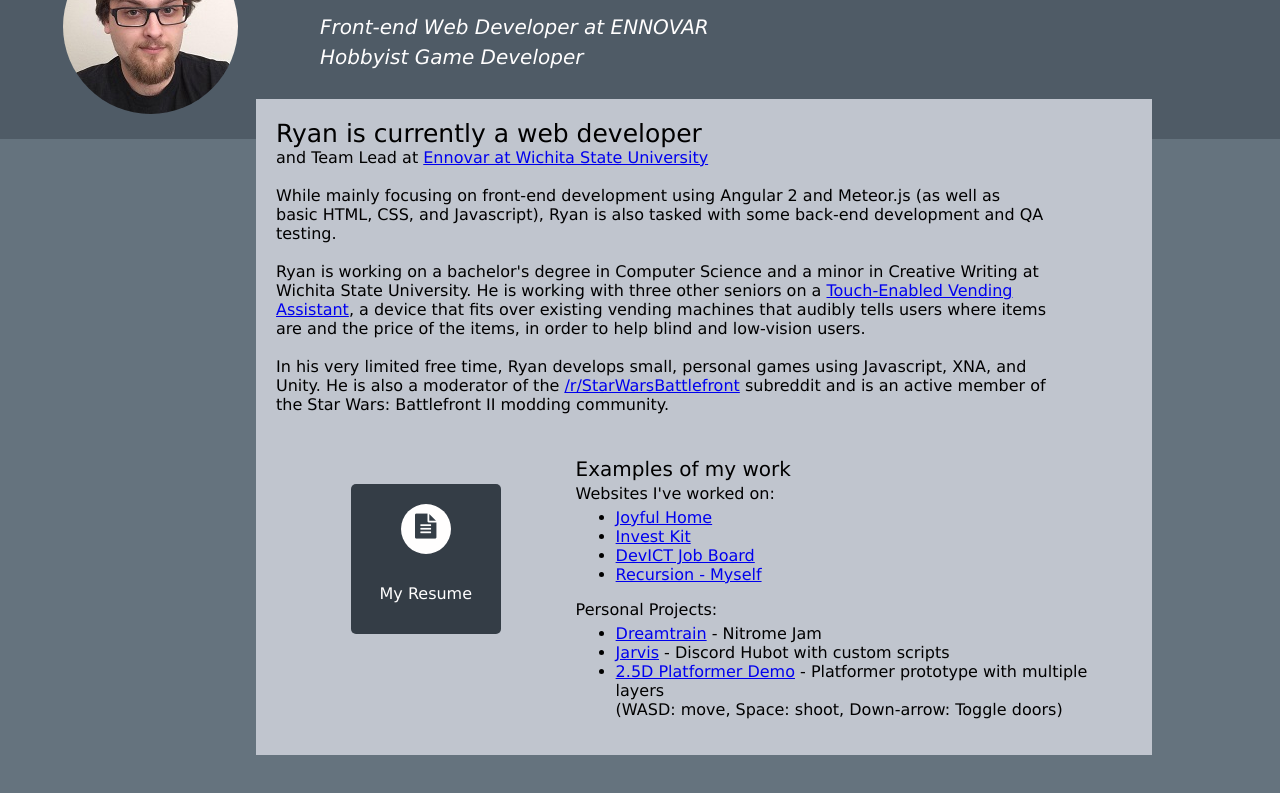
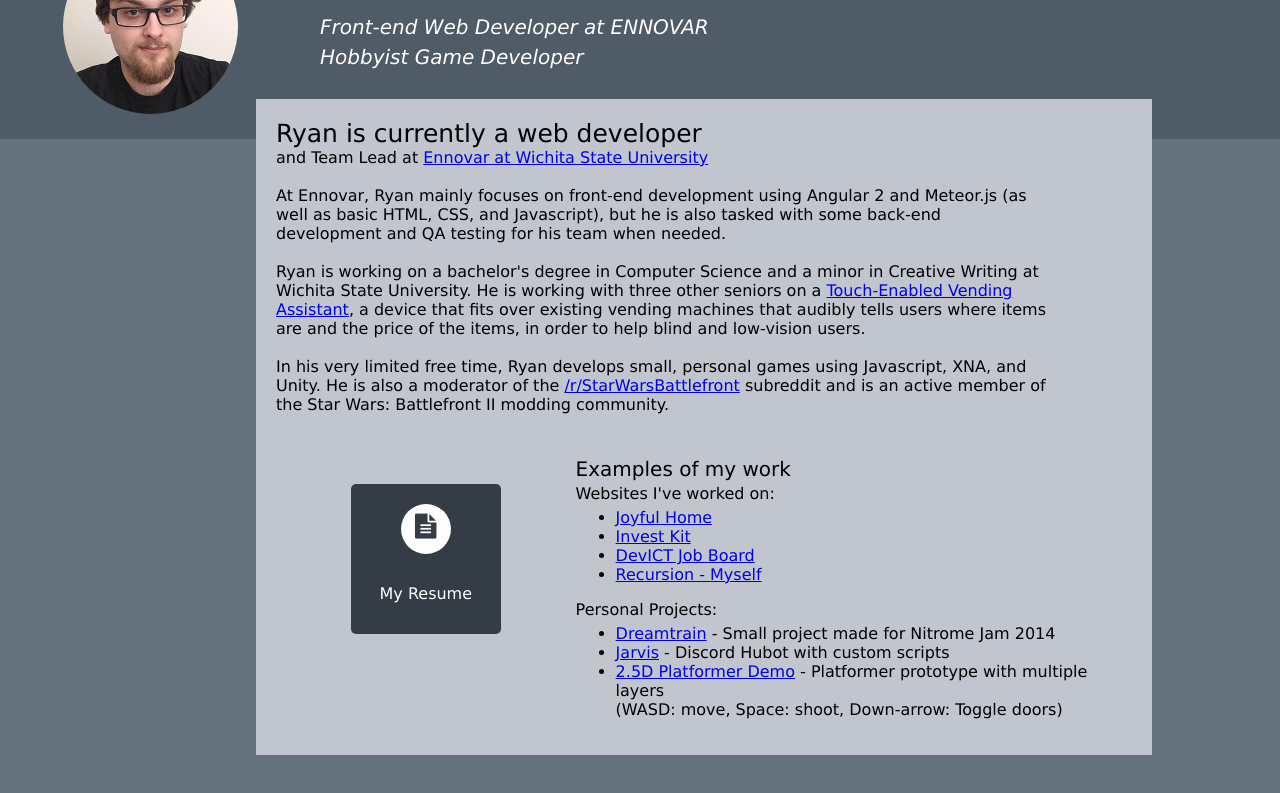
Before and after one commit to ScorchRaserik/scorchraserik.github.io, a plain HTML site: page index.html in a window 1280 px wide. Shown: the part 81-874 px from the top of the page. Drawn offline with Linux system fonts and the light colour scheme.

Commit message:
Semantics

```diff
--- a/index.html
+++ b/index.html
@@ -29,8 +29,8 @@
 			Ryan is currently a web developer<br>
 			and Team Lead at <a href="http://ennovar.wichita.edu/">Ennovar at Wichita State University</a><br>
 			<br>
-			While mainly focusing on front-end development using Angular 2 and Meteor.js (as well as basic HTML, CSS, and Javascript),
-			Ryan is also tasked with some back-end development and QA testing.
+			At Ennovar, Ryan mainly focuses on front-end development using Angular 2 and Meteor.js (as well as basic HTML, CSS, and Javascript),
+			but he is also tasked with some back-end development and QA testing for his team when needed.
 			<br>
 			<br>
 			Ryan is working on a bachelor's degree in Computer Science and a minor in Creative Writing at Wichita State University.
@@ -62,7 +62,7 @@
 			</ul>
 			<div>Personal Projects:</div>
 			<ul class="links-ul">
-				<li><a href="http://ryanfisher.me/Dreamository">Dreamtrain</a> - Nitrome Jam</li>
+				<li><a href="http://ryanfisher.me/Dreamository">Dreamtrain</a> - Small project made for Nitrome Jam 2014</li>
 				<li><a href="https://github.com/ScorchRaserik/jarvis">Jarvis</a> - Discord Hubot with custom scripts</li>
 				<li><a href="http://ryanfisher.me/project-gorbachev">2.5D Platformer Demo</a> - Platformer prototype with multiple layers<br>(WASD: move, Space: shoot, Down-arrow: Toggle doors)</li>
 			</ul>
```
